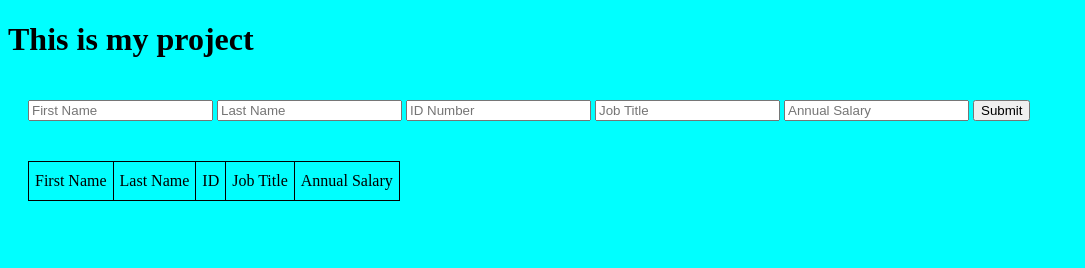
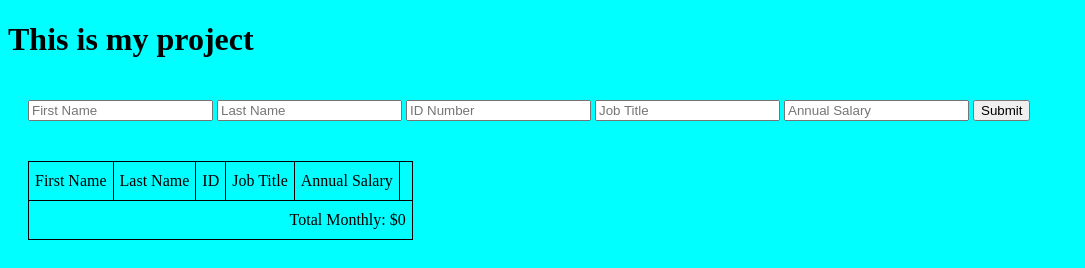
Before and after one commit to FrostyKC/jquery-salary-calculator, a plain HTML site: page index.html in a window 1280 px wide. Shown: the whole page, without its empty margins (0-1085 px from the left). Drawn offline with nearby package versions, Linux system fonts and the light colour scheme.

Commit message:
added total monthy to bottom right of table

```diff
--- a/index.html
+++ b/index.html
@@ -36,12 +36,17 @@
             <td>ID</td>
             <td>Job Title</td>
             <td>Annual Salary</td>
+            <td></td>
           </tr>
         </thead>
         <tbody class="js-employeeList">
           <!-- This is where the employee info goes -->
         </tbody>
-        <tfoot></tfoot>
+        <tfoot>
+          <tr>
+            <td class="total" colspan="6">Total Monthly: $0</td>
+          </tr>
+        </tfoot>
       </table>
     </div>
   </body>
--- a/stylesheet/style.css
+++ b/stylesheet/style.css
@@ -14,3 +14,7 @@ body {
 .container {
   padding: 20px;
 }
+
+.total {
+  text-align: right;
+}
```
